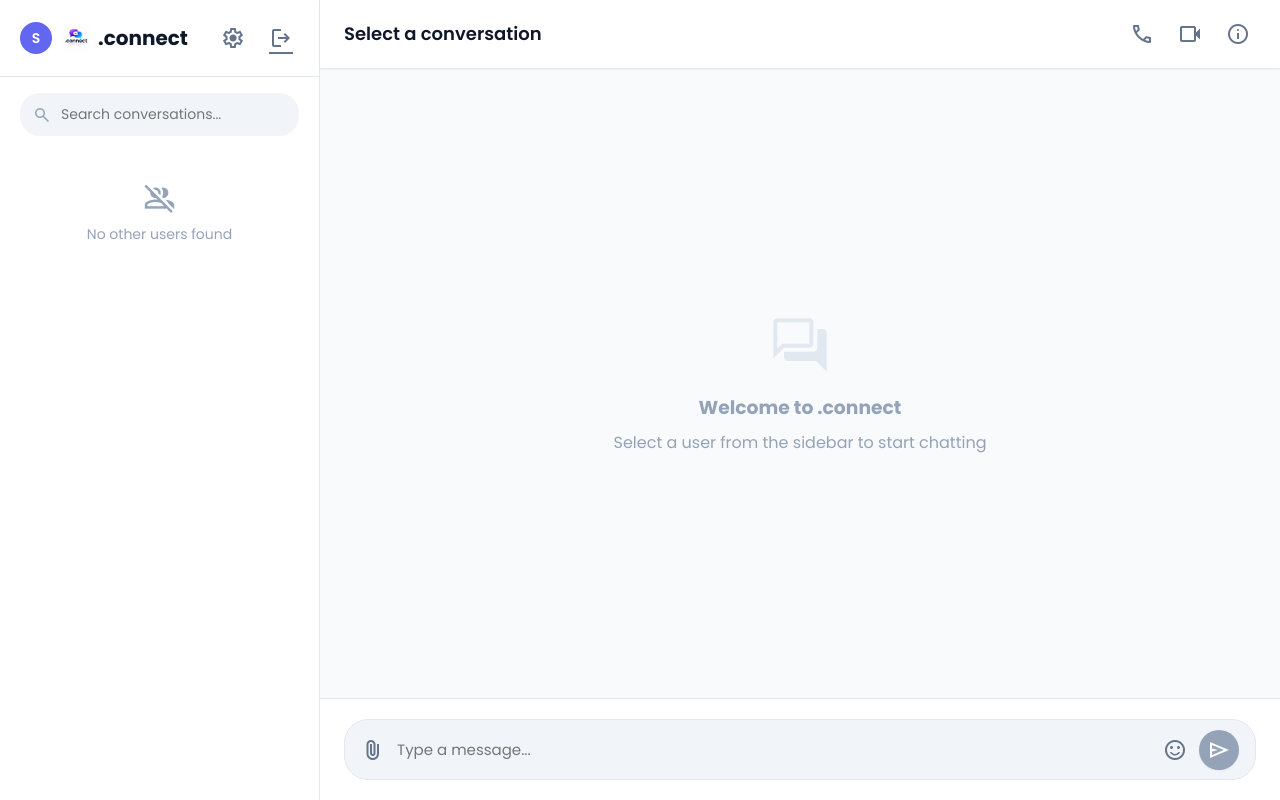
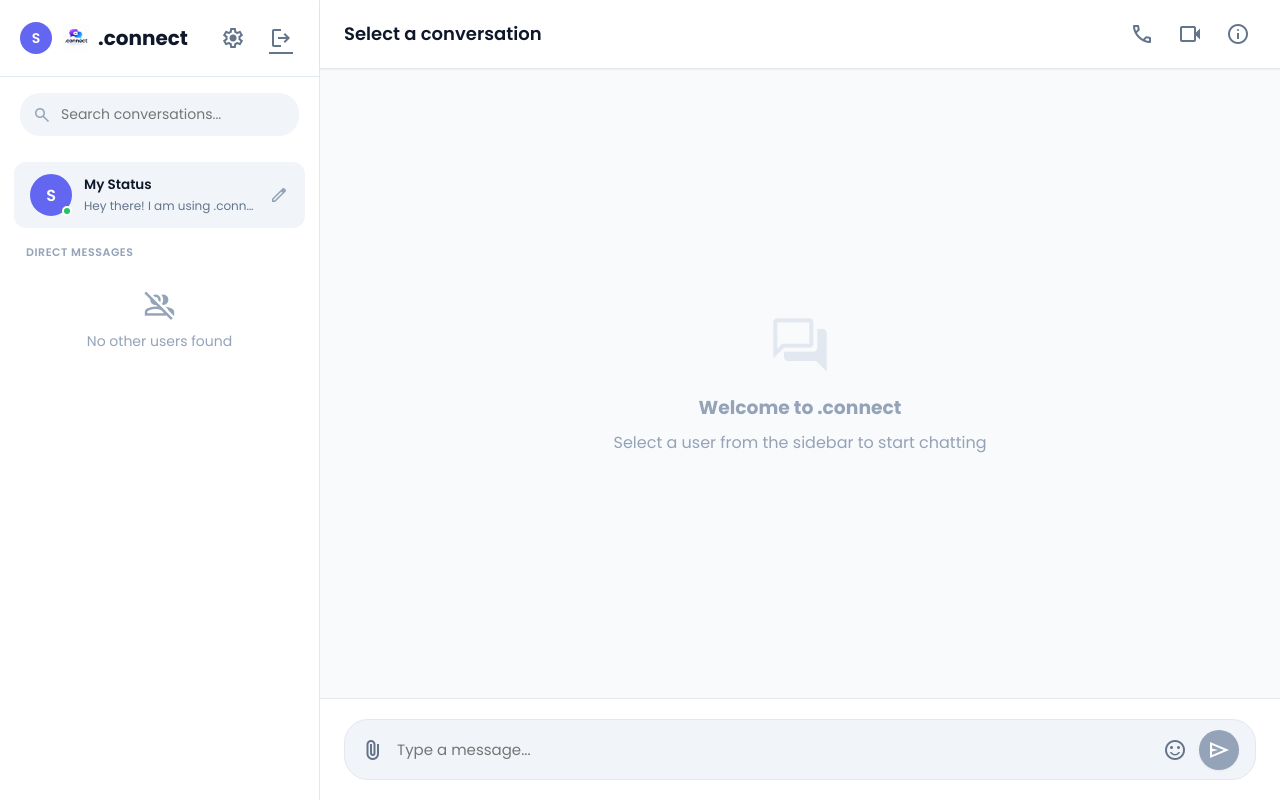
Before and after one commit to Engrdotman/Real-Time-Private-Chat-Application, a Django app: page /chat/1/ in a window 1280 px wide. Run offline with Django 5.2, Linux system fonts and the light colour scheme; the visitor is signed in with stand-in values (Sample User, id 1); data comes from the database, SQL or seed files in the repository.

Commit message:
feat: implement rich interactive 'My Status' widget and real-time status message displays

```diff
--- a/frontend/static/css/style.css
+++ b/frontend/static/css/style.css
@@ -693,3 +693,18 @@ body {
     cursor: not-allowed;
     transform: none;
 }
+
+/* My Status Widget styling & interactive states */
+.my-status-item {
+    transition: background 0.3s cubic-bezier(0.4, 0, 0.2, 1), transform 0.2s ease, box-shadow 0.3s ease !important;
+}
+
+.my-status-item:hover {
+    background: rgba(99, 102, 241, 0.08) !important;
+    transform: translateY(-2px);
+    box-shadow: 0 4px 12px rgba(99, 102, 241, 0.06);
+}
+
+.my-status-item:active {
+    transform: translateY(0);
+}
--- a/frontend/static/js/chat.js
+++ b/frontend/static/js/chat.js
@@ -147,7 +147,9 @@ function connectWebSocket(userId) {
                 }
             }
             if (currentChatUserId == data.user_id) {
-                document.getElementById('chatHeaderStatus').textContent = data.is_online ? 'Online' : 'Offline';
+                const statusText = userItem ? userItem.dataset.statusText || '' : '';
+                const statusString = data.is_online ? 'Online' : 'Offline';
+                document.getElementById('chatHeaderStatus').textContent = statusText ? `${statusString} • ${statusText}` : statusString;
             }
         } else if (action === 'read_receipt') {
             data.message_ids.forEach(id => {
@@ -220,8 +222,16 @@ document.addEventListener('DOMContentLoaded', function() {
             chatHeaderAvatar.style.display = 'flex';
             chatHeaderAvatar.textContent = username.charAt(0).toUpperCase();
 
-            const isOnline = this.querySelector('.status-indicator').style.background === 'rgb(34, 197, 94)'; // roughly #22c55e
-            chatHeaderStatus.textContent = isOnline ? 'Online' : 'Offline';
+            const statusIndicator = this.querySelector('.status-indicator');
+            const isOnline = statusIndicator && (
+                statusIndicator.style.background === 'rgb(34, 197, 94)' ||
+                statusIndicator.style.backgroundColor === 'rgb(34, 197, 94)' ||
+                statusIndicator.style.background === '#22c55e' ||
+                statusIndicator.style.backgroundColor === '#22c55e'
+            );
+            const statusText = this.dataset.statusText || '';
+            const statusString = isOnline ? 'Online' : 'Offline';
+            chatHeaderStatus.textContent = statusText ? `${statusString} • ${statusText}` : statusString;
             chatHeaderStatus.style.display = 'block';
 
             messageInput.disabled = false;
@@ -317,6 +327,13 @@ document.addEventListener('DOMContentLoaded', function() {
     if (settingsBtn) {
         settingsBtn.addEventListener('click', () => {
             settingsModal.classList.add('active');
+        });
+    }
+
+    const myStatusBtn = document.getElementById('myStatusBtn');
+    if (myStatusBtn) {
+        myStatusBtn.addEventListener('click', () => {
+            if (settingsBtn) settingsBtn.click();
         });
     }
 
--- a/frontend/templates/chat.html
+++ b/frontend/templates/chat.html
@@ -37,8 +37,29 @@
         </div>
 
         <div class="user-list" id="userList">
+            <!-- My Status Option -->
+            <div class="my-status-item" id="myStatusBtn" style="display: flex; align-items: center; gap: 12px; padding: 12px 16px; margin: 0 4px 12px; background: var(--hover-bg); border-radius: 12px; cursor: pointer; transition: transform 0.2s, background 0.2s;">
+                <div class="user-avatar" style="width: 42px; height: 42px; border: 2.5px solid var(--primary-color); border-radius: 50%; display: flex; align-items: center; justify-content: center; position: relative; flex-shrink: 0; background: var(--primary-color);">
+                    {% if current_profile.profile_pic %}
+                    <img id="myStatusAvatar" src="{{ current_profile.profile_pic.url }}" alt="My Profile" style="width: 100%; height: 100%; border-radius: 50%; object-fit: cover;">
+                    {% else %}
+                    <span style="font-size: 16px; font-weight: 600; color: white;">{{ request.user.username|make_list|first|upper }}</span>
+                    {% endif %}
+                    <div class="status-indicator" style="background: #22c55e; position: absolute; bottom: -2px; right: -2px; width: 10px; height: 10px; border: 2px solid var(--bg-sidebar); border-radius: 50%;"></div>
+                </div>
+                <div style="flex: 1; min-width: 0;">
+                    <div style="font-weight: 600; font-size: 13.5px; color: var(--text-primary);">My Status</div>
+                    <p id="myStatusText" style="font-size: 12px; color: var(--text-secondary); white-space: nowrap; overflow: hidden; text-overflow: ellipsis; margin: 2px 0 0;">
+                        {{ current_profile.status_text|default:"Express how you feel..." }}
+                    </p>
+                </div>
+                <span class="material-symbols-outlined" style="color: var(--text-muted); font-size: 20px; flex-shrink: 0;">edit</span>
+            </div>
+
+            <div style="font-size: 11px; font-weight: 600; color: var(--text-muted); text-transform: uppercase; letter-spacing: 0.05em; padding: 4px 16px 8px;">Direct Messages</div>
+
             {% for user in users %}
-            <div class="user-item" data-user-id="{{ user.id }}">
+            <div class="user-item" data-user-id="{{ user.id }}" data-status-text="{{ user.status_text|default:'' }}">
                 <div class="user-avatar">
                     {% if user.profile_pic %}
                     <img src="{{ user.profile_pic }}" alt="Profile" style="width: 100%; height: 100%; border-radius: 50%; object-fit: cover;">
@@ -53,11 +74,16 @@
                         <span class="last-msg-time">{{ user.last_message_time|date:"g:i A" }}</span>
                     </div>
                     <div class="user-last-msg">
-                        <p>{{ user.last_message }}</p>
+                        <p style="font-weight: {% if user.unread_count > 0 %}600{% else %}normal{% endif %}; color: {% if user.unread_count > 0 %}var(--text-primary){% else %}var(--text-secondary){% endif %};">{{ user.last_message }}</p>
                         {% if user.unread_count > 0 %}
                         <span class="unread-badge">{{ user.unread_count }}</span>
                         {% endif %}
                     </div>
+                    {% if user.status_text %}
+                    <div class="user-status-bubble" style="font-size: 11px; color: var(--text-muted); white-space: nowrap; overflow: hidden; text-overflow: ellipsis; margin-top: 3px; font-style: italic;">
+                        💭 {{ user.status_text }}
+                    </div>
+                    {% endif %}
                 </div>
             </div>
             {% empty %}
```
